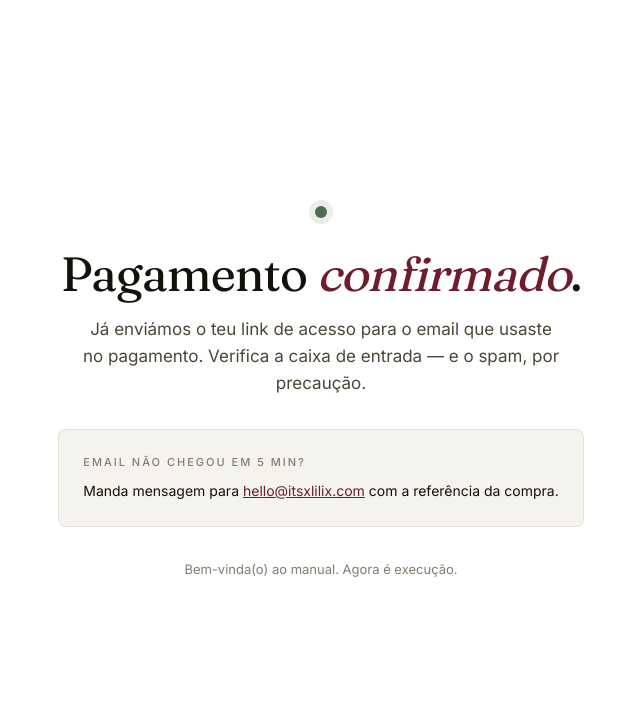
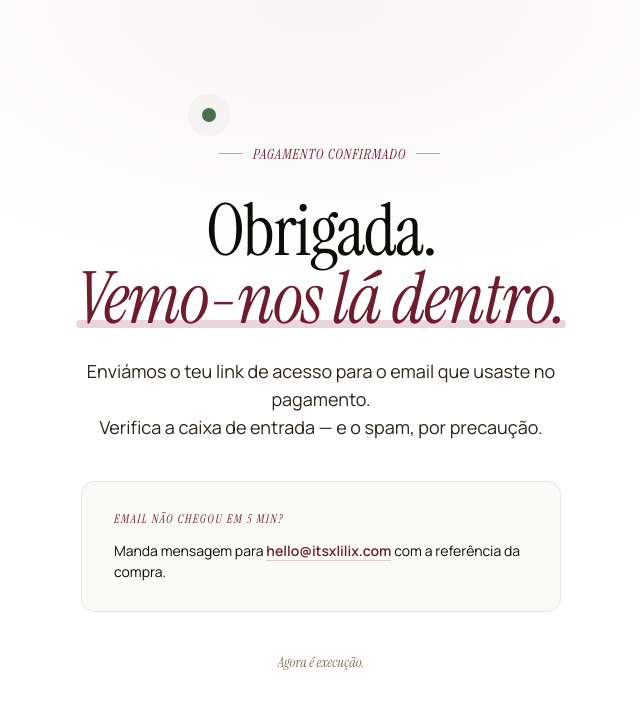
Before and after one commit to luiscostapereira2008-max/itsxlilixonline, a website: page sucesso.html in a window 1280 px wide. Shown: the whole page, without its empty margins (319-959 px from the left). Drawn offline with Linux system fonts and the light colour scheme.

Commit message:
Update sucesso.html

```diff
--- a/sucesso.html
+++ b/sucesso.html
@@ -5,45 +5,95 @@
 <meta name="viewport" content="width=device-width, initial-scale=1.0">
 <title>Obrigada — ItsXliLix</title>
 <link rel="preconnect" href="https://fonts.googleapis.com">
-<link href="https://fonts.googleapis.com/css2?family=Fraunces:opsz,wght@9..144,400;9..144,500&family=Inter:wght@400;500;600&display=swap" rel="stylesheet">
+<link href="https://fonts.googleapis.com/css2?family=Instrument+Serif:ital@0;1&family=Manrope:wght@400;500;600&display=swap" rel="stylesheet">
 <style>
+:root{
+  --bg:#ffffff;
+  --ink:#0e0c08;
+  --ink-2:#2a241b;
+  --muted:#7a6f60;
+  --accent:#6e1c2e;
+  --rose:#c4889e;
+  --line:rgba(14,12,8,0.08);
+}
 *{box-sizing:border-box;margin:0;padding:0}
+html{-webkit-font-smoothing:antialiased}
 body{
-  font-family:'Inter',sans-serif;background:#fff;color:#14110b;
+  font-family:'Manrope',system-ui,sans-serif;background:var(--bg);color:var(--ink);
   min-height:100vh;display:flex;align-items:center;justify-content:center;
   padding:32px;line-height:1.6;
+  background-image:
+    radial-gradient(ellipse 60% 50% at 50% 0%, rgba(110,28,46,0.05), transparent 70%),
+    radial-gradient(ellipse 40% 30% at 100% 100%, rgba(196,136,158,0.06), transparent 70%);
 }
-.card{
-  max-width:560px;text-align:center;
+.card{max-width:580px;text-align:center;animation:rise 0.9s cubic-bezier(.2,.7,.2,1) both}
+@keyframes rise{from{opacity:0;transform:translateY(20px)}to{opacity:1;transform:translateY(0)}}
+
+.tag{
+  display:inline-flex;align-items:center;gap:10px;
+  font-family:'Instrument Serif',serif;font-style:italic;
+  font-size:14px;letter-spacing:1px;text-transform:uppercase;
+  color:var(--accent);margin-bottom:32px;
 }
+.tag::before, .tag::after{content:"";width:24px;height:1px;background:var(--accent);opacity:0.4}
+
 .dot{
-  width:12px;height:12px;border-radius:50%;background:#4a7050;
-  display:inline-block;margin-bottom:24px;
-  box-shadow:0 0 0 6px rgba(74,112,80,0.12);
+  width:14px;height:14px;border-radius:50%;background:#4a7050;
+  display:inline-block;margin-bottom:32px;
+  box-shadow:0 0 0 8px rgba(74,112,80,0.1);
+  animation:pulse 2s ease-in-out infinite;
 }
-h1{font-family:'Fraunces',serif;font-size:48px;font-weight:400;line-height:1.05;letter-spacing:-1px;margin-bottom:16px}
-h1 em{color:#6e1c2e;font-style:italic;font-weight:300}
-p{font-size:17px;color:#4d4538;margin-bottom:14px;max-width:480px;margin-left:auto;margin-right:auto}
+@keyframes pulse{
+  0%,100%{box-shadow:0 0 0 8px rgba(74,112,80,0.1)}
+  50%{box-shadow:0 0 0 14px rgba(74,112,80,0.04)}
+}
+
+h1{
+  font-family:'Instrument Serif',serif;
+  font-size:clamp(48px,7vw,72px);font-weight:400;line-height:0.95;letter-spacing:-1.5px;
+  margin-bottom:24px;
+}
+h1 em{
+  color:var(--accent);font-style:italic;font-weight:400;
+  position:relative;display:inline-block;
+}
+h1 em::after{
+  content:"";position:absolute;bottom:6px;left:0;right:0;height:8px;
+  background:rgba(196,136,158,0.35);z-index:-1;border-radius:4px;
+}
+
+p{font-size:18px;color:var(--ink-2);margin-bottom:18px;max-width:480px;margin-left:auto;margin-right:auto;line-height:1.55}
+
 .box{
-  margin:32px auto;padding:24px;border:1px solid rgba(20,17,11,0.08);border-radius:8px;
-  background:#f5f3ed;text-align:left;
+  margin:40px auto;padding:28px 32px;border:1px solid var(--line);border-radius:14px;
+  background:#fafaf8;text-align:left;max-width:480px;
 }
-.box-lbl{font-size:11px;letter-spacing:2px;text-transform:uppercase;color:#857c6f;margin-bottom:8px;font-weight:500}
-.box p{font-size:14px;color:#14110b;margin:0;max-width:none}
-.small{color:#857c6f;font-size:13px;margin-top:24px}
-.small a{color:#6e1c2e}
+.box-lbl{
+  font-family:'Instrument Serif',serif;font-style:italic;
+  font-size:12px;letter-spacing:1.5px;text-transform:uppercase;
+  color:var(--accent);margin-bottom:10px;font-weight:400;
+}
+.box p{font-size:14px;color:var(--ink);margin:0;max-width:none;line-height:1.55}
+.box a{color:var(--accent);font-weight:600;text-decoration:none;border-bottom:1px solid rgba(110,28,46,0.2)}
+.box a:hover{border-bottom-color:var(--accent)}
+
+.small{
+  color:var(--muted);font-size:14px;margin-top:32px;
+  font-family:'Instrument Serif',serif;font-style:italic;
+}
 </style>
 </head>
 <body>
 <div class="card">
   <div class="dot"></div>
-  <h1>Pagamento <em>confirmado</em>.</h1>
-  <p>Já enviámos o teu link de acesso para o email que usaste no pagamento. Verifica a caixa de entrada — e o spam, por precaução.</p>
+  <div class="tag">Pagamento confirmado</div>
+  <h1>Obrigada.<br><em>Vemo-nos lá dentro.</em></h1>
+  <p>Enviámos o teu link de acesso para o email que usaste no pagamento.<br>Verifica a caixa de entrada — e o spam, por precaução.</p>
   <div class="box">
     <div class="box-lbl">Email não chegou em 5 min?</div>
-    <p>Manda mensagem para <a href="mailto:hello@itsxlilix.com" style="color:#6e1c2e">hello@itsxlilix.com</a> com a referência da compra.</p>
+    <p>Manda mensagem para <a href="mailto:hello@itsxlilix.com">hello@itsxlilix.com</a> com a referência da compra.</p>
   </div>
-  <p class="small">Bem-vinda(o) ao manual. Agora é execução.</p>
+  <p class="small">Agora é execução.</p>
 </div>
 </body>
 </html>
```
